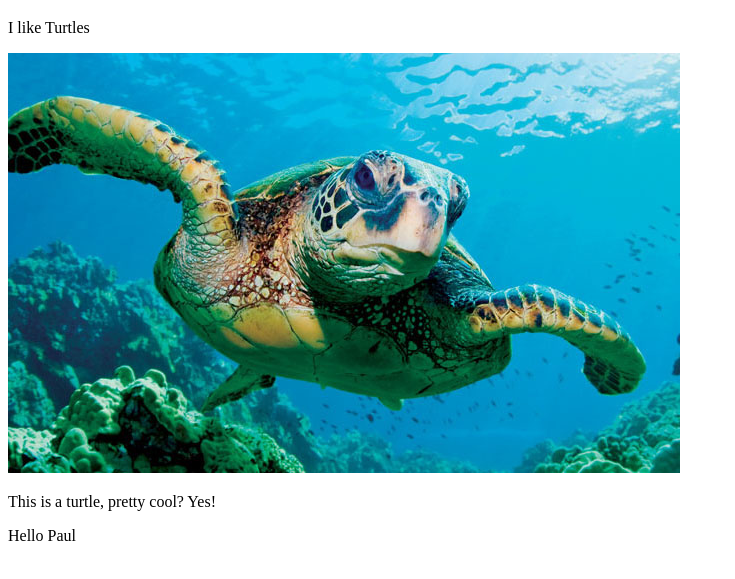
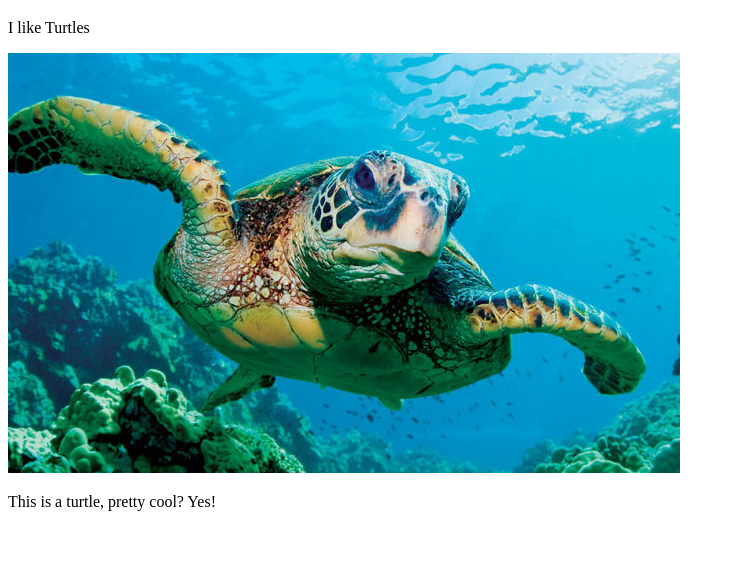
Before and after one commit to effinofinus/turtles, a plain HTML site: page index.html in a window 1280 px wide. Shown: the part 61-640 px from the top of the page, without its empty margins (0-735 px from the left). Drawn offline with Linux system fonts and the light colour scheme.

```diff
--- a/index.html
+++ b/index.html
@@ -9,6 +9,5 @@
     <p>I like Turtles</p>
     <img src="images/turtle.jpg" alt="turtle pic">
     <p>This is a turtle, pretty cool? Yes!</p>
-    <p>Hello Paul</p>
   </body>
 </html>
```
Also changed, not shown: scipts.txt (added).
